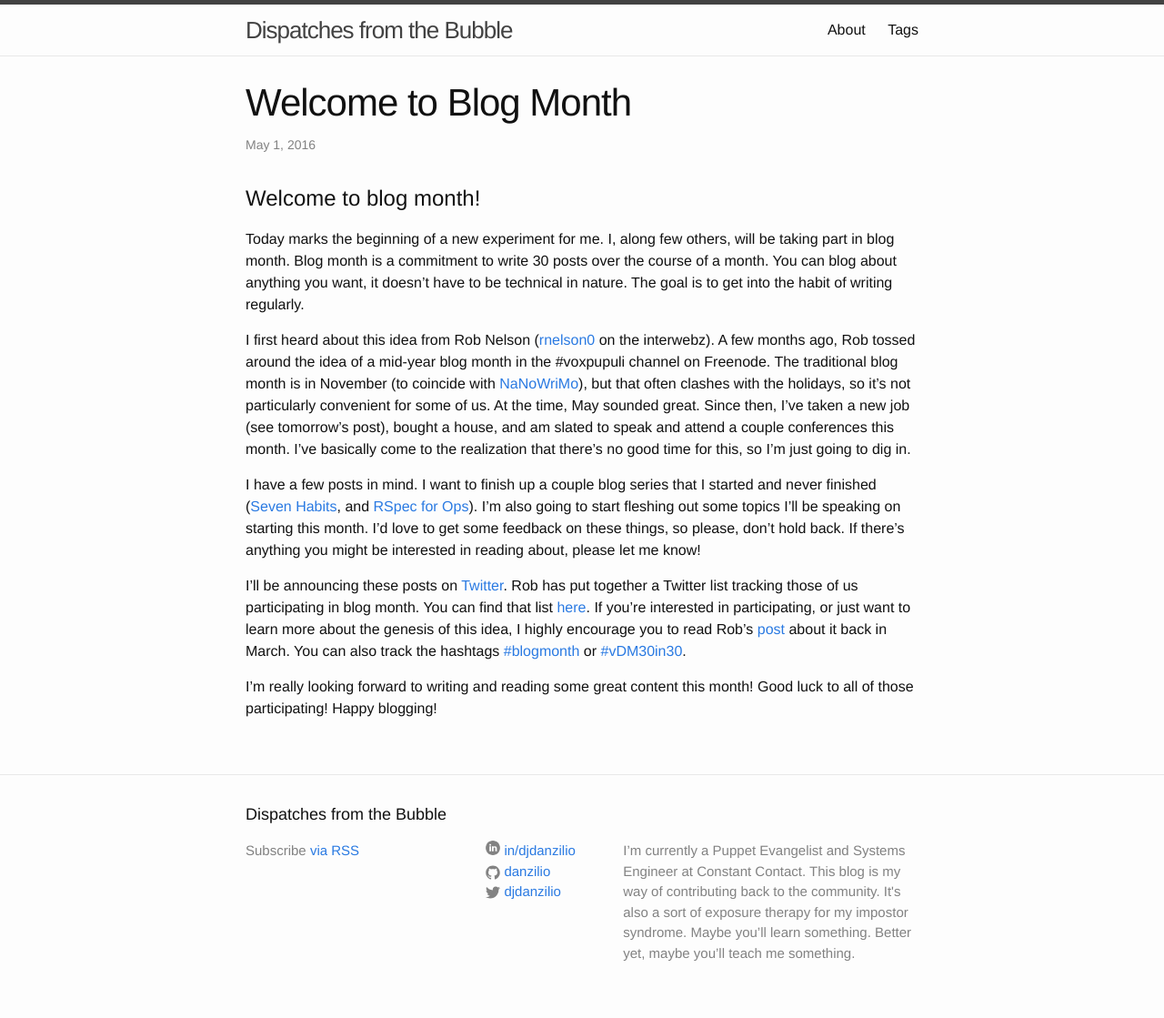
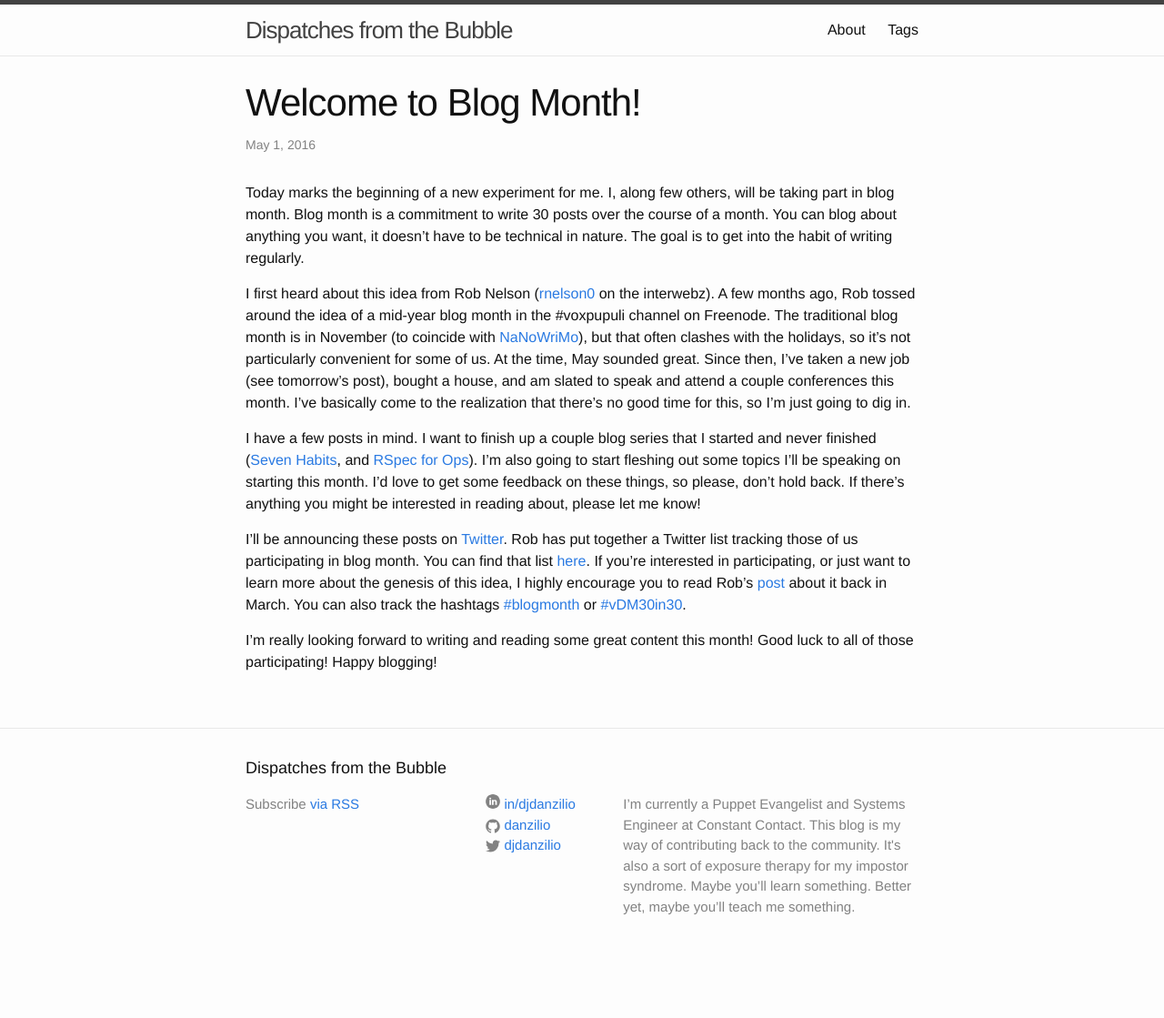
Before and after one commit to danzilio/danzilio.github.io, a Jekyll site: the page built from _posts/2016-05-01-welcome-to-blog-month.md, in a window 1280 px wide. Shown: the whole page at 91% size. Built offline with Jekyll 4.4.1, drawn with Linux system fonts in a browser that asks for light colours; comment, search, counter and statistics services are not loaded; after the commit the page ends 1068 px from its top, so only the background shows below that.

Commit message:
Removing unnecessary header

```diff
--- a/_posts/2016-05-01-welcome-to-blog-month.md
+++ b/_posts/2016-05-01-welcome-to-blog-month.md
@@ -1,6 +1,6 @@
 ---
 layout: post
-title: "Welcome to Blog Month"
+title: "Welcome to Blog Month!"
 date: 2016-05-01
 tags:
   - blogmonth
@@ -8,8 +8,6 @@ tags:
 comments: true
 published: true
 ---
-
-# Welcome to blog month!
 
 Today marks the beginning of a new experiment for me. I, along few others, will
 be taking part in blog month. Blog month is a commitment to write 30 posts over
```
